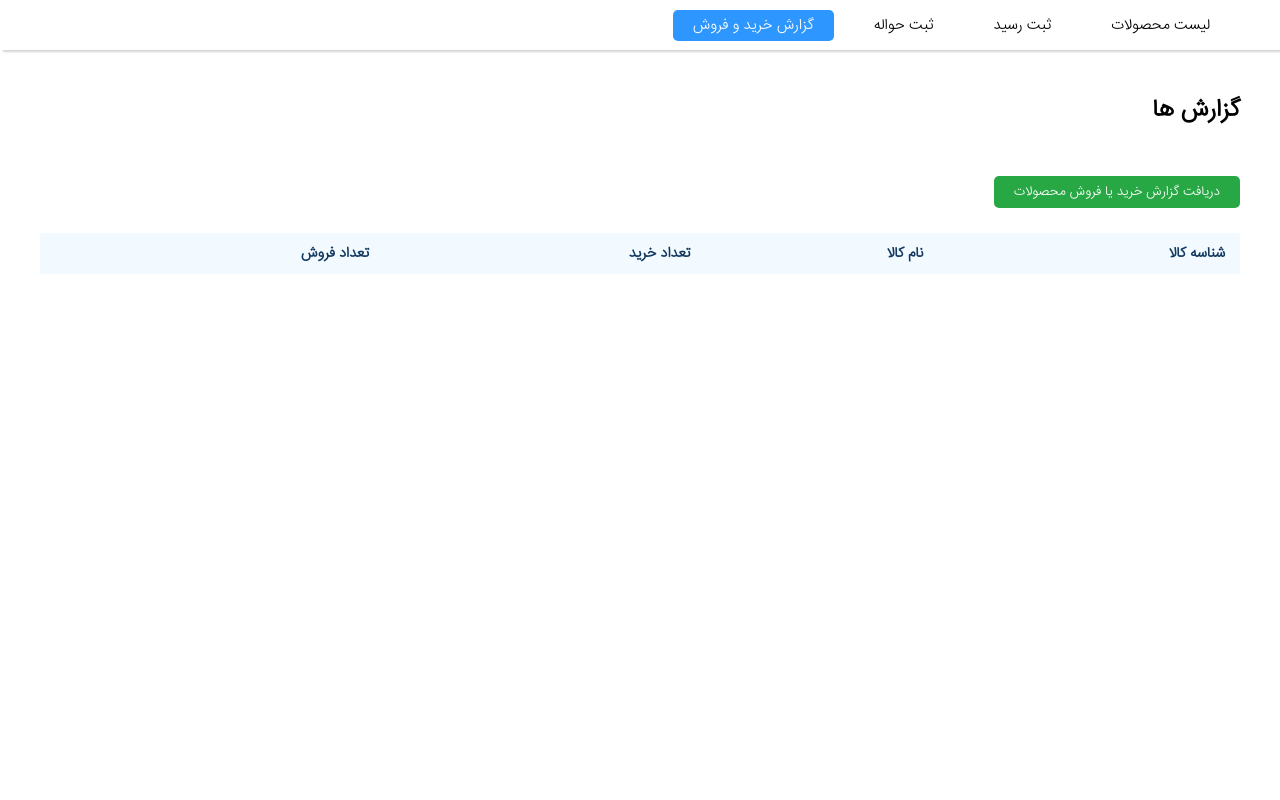
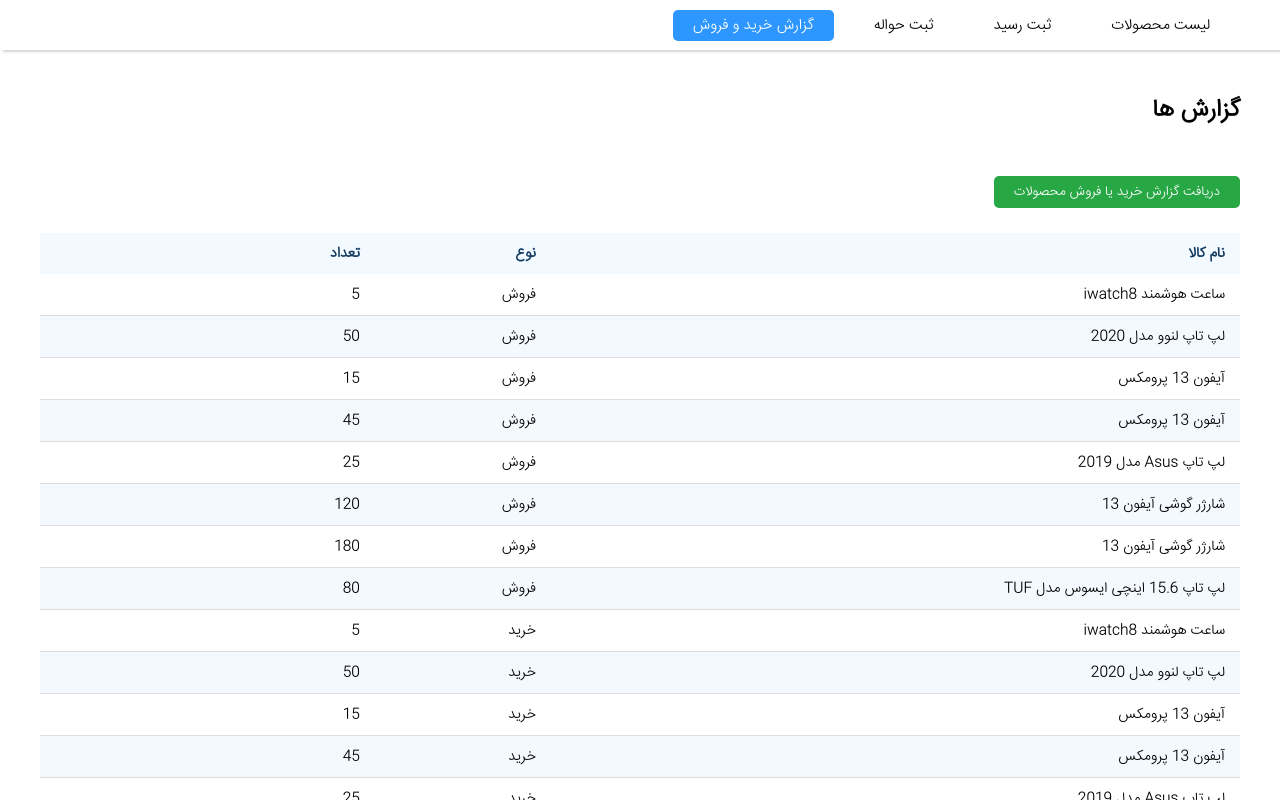
Before and after one commit to khaniroya/product-angular, an Angular app: page /report in a window 1280 px wide. Both pictures are taken after a click on the button "دریافت گزارش خرید یا فروش محصولات". Shown: the top 800 px of the page. Built offline with nearby package versions, Linux system fonts and the light colour scheme.

Commit message:
total changes

```diff
--- a/src/app/product-list/application/product-model.ts
+++ b/src/app/product-list/application/product-model.ts
@@ -10,7 +10,8 @@ export interface ProductModel {
 export interface ReceiptOrSaleModel {
     id: number,
     name: string,
-    number?: number
+    number?: number,
+    type?: string
 }
 export interface ProductCategory {
     value: string,
--- a/src/app/product-list/application/receipt-product.json
+++ b/src/app/product-list/application/receipt-product.json
@@ -3,48 +3,48 @@
         "id": 1,
         "name": "ساعت هوشمند iwatch8",
         "number": 5,
-        "des": ""
+        "type": "خرید"
     },
     {
         "id": 2,
         "name": "لپ تاپ لنوو مدل 2020",
         "number": 50,
-        "des": ""
+        "type": "خرید"
     },
     {
         "id": 3,
         "name": "آیفون 13 پرومکس",
         "number": 15,
-        "des": ""
+        "type": "خرید"
     },
     {
         "id": 4,
         "name": "آیفون 13 پرومکس",
         "number": 45,
-        "des": ""
+        "type": "خرید"
     },
     {
         "id": 5,
         "name": "لپ تاپ Asus مدل 2019",
         "number": 25,
-        "des": ""
+        "type": "خرید"
     },
     {
         "id": 6,
         "name": "شارژر گوشی آیفون 13",
         "number": 120,
-        "des": ""
+        "type": "خرید"
     },
     {
         "id": 7,
         "name": "شارژر گوشی آیفون 13",
         "number": 180,
-        "des": ""
+        "type": "خرید"
     },
     {
         "id": 8,
         "name": "لپ تاپ 15.6 اینچی ایسوس مدل TUF",
         "number": 80,
-        "des": ""
+        "type": "خرید"
     }
 ]
--- a/src/app/product-list/application/sale-product.json
+++ b/src/app/product-list/application/sale-product.json
@@ -2,36 +2,49 @@
     {
         "id": 1,
         "name": "ساعت هوشمند iwatch8",
-        "number": 5
+        "number": 5,
+        "type": "فروش"
     },
     {
         "id": 2,
         "name": "لپ تاپ لنوو مدل 2020",
-        "number": 50
+        "number": 50,
+        "type": "فروش"
     },
     {
         "id": 3,
         "name": "آیفون 13 پرومکس",
-        "number": 15
+        "number": 15,
+        "type": "فروش"
     },
     {
         "id": 4,
-        "name": " تبلت سامسونگ",
-        "number": 45
+        "name": "آیفون 13 پرومکس",
+        "number": 45,
+        "type": "فروش"
     },
     {
         "id": 5,
         "name": "لپ تاپ Asus مدل 2019",
-        "number": 25
+        "number": 25,
+        "type": "فروش"
     },
     {
         "id": 6,
         "name": "شارژر گوشی آیفون 13",
-        "number": 120
+        "number": 120,
+        "type": "فروش"
     },
     {
         "id": 7,
+        "name": "شارژر گوشی آیفون 13",
+        "number": 180,
+        "type": "فروش"
+    },
+    {
+        "id": 8,
         "name": "لپ تاپ 15.6 اینچی ایسوس مدل TUF",
-        "number": 80
+        "number": 80,
+        "type": "فروش"
     }
 ]
--- a/src/app/product-list/presentation/create-new-receipt/create-new-receipt.component.ts
+++ b/src/app/product-list/presentation/create-new-receipt/create-new-receipt.component.ts
@@ -33,7 +33,6 @@ export class CreateNewReceiptComponent implements OnInit {
     } else {
       this.editData = this.nullItem
     }
-    console.log(this.productList)
   }
 
   close() {
--- a/src/app/product-list/presentation/create-new-sale/create-new-sale.component.ts
+++ b/src/app/product-list/presentation/create-new-sale/create-new-sale.component.ts
@@ -33,7 +33,6 @@ export class CreateNewSaleComponent implements OnInit {
     } else {
       this.editData = this.nullItem
     }
-    console.log(this.productList)
   }
 
   close() {
--- a/src/app/product-list/presentation/report-product/report-product.component.html
+++ b/src/app/product-list/presentation/report-product/report-product.component.html
@@ -3,25 +3,29 @@
     <h2>
       گزارش ها
     </h2>
-    <button class="btn btn-success">
+    <button class="btn btn-success" (click)="showReportTable()">
       دریافت گزارش خرید یا فروش محصولات
     </button>
   </div>
 
-  <table class="styled-table">
+  <table class="styled-table" *ngIf="showReport">
     <thead>
       <tr>
-        <th>شناسه کالا</th>
         <th>نام کالا</th>
-        <th>تعداد خرید</th>
-        <th>تعداد فروش</th>
+        <th>نوع</th>
+        <th>تعداد</th>
       </tr>
     </thead>
     <tbody>
       <tr *ngFor="let item of reportList; let i=index">
-        <td>{{item.id}}</td>
         <td>{{item.name}}</td>
+        <td>{{item.type}}</td>
         <td>{{item.number}}</td>
+      </tr>
+      <tr class="total">
+        <td></td>
+        <td></td>
+        <td>میانگین کل : {{average}}</td>
       </tr>
     </tbody>
   </table>
--- a/src/app/product-list/presentation/report-product/report-product.component.scss
+++ b/src/app/product-list/presentation/report-product/report-product.component.scss
@@ -0,0 +1,6 @@
+tr.total {
+    background-color: #28a7451f;
+    color: #048304;
+    font-weight: bold;
+
+}
--- a/src/app/product-list/presentation/report-product/report-product.component.ts
+++ b/src/app/product-list/presentation/report-product/report-product.component.ts
@@ -1,5 +1,6 @@
 import { Component, OnInit } from '@angular/core';
-
+import * as sale from '../../application/sale-product.json'
+import * as receipt from '../../application/receipt-product.json'
 @Component({
   selector: 'app-report-product',
   templateUrl: './report-product.component.html',
@@ -7,9 +8,35 @@ import { Component, OnInit } from '@angular/core';
 })
 export class ReportProductComponent implements OnInit {
 
-  constructor() { }
+  constructor() {
+    this.json_receipt = receipt as any
+    this.json_sale = sale as any
+  }
+  json_receipt: any
+  json_sale: any
   reportList: any
+  showReport: boolean = false
   ngOnInit() {
+    const arr = [1, 2, 3, 4, 5];
+    const average = arr.reduce((a, b) => a + b, 0) / arr.length;
+    console.log(average);
   }
 
+  showReportTable() {
+    this.showReport = true
+    this.getDataFromJson()
+  }
+  getDataFromJson() {
+    this.reportList = this.json_sale.default.concat(this.json_receipt.default);
+    this.calculateAverage(this.reportList)
+  }
+
+  numberList: number[] = []
+  average!: number
+  calculateAverage(list: any[]) {
+    list = list.map((c: any) => {
+      return this.numberList.push(c.number)
+    })
+    this.average = this.numberList.reduce((a, b) => a + b, 0) / this.numberList.length;
+  }
 }
```
